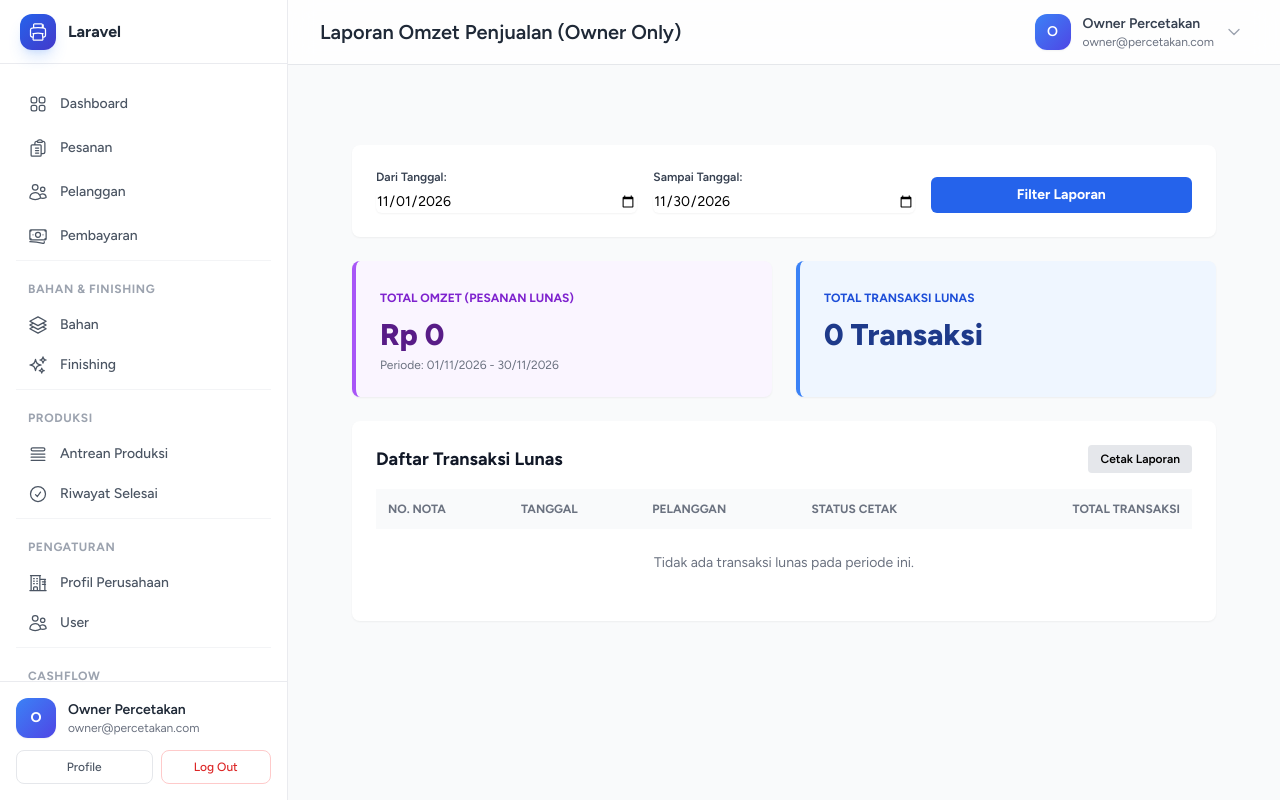
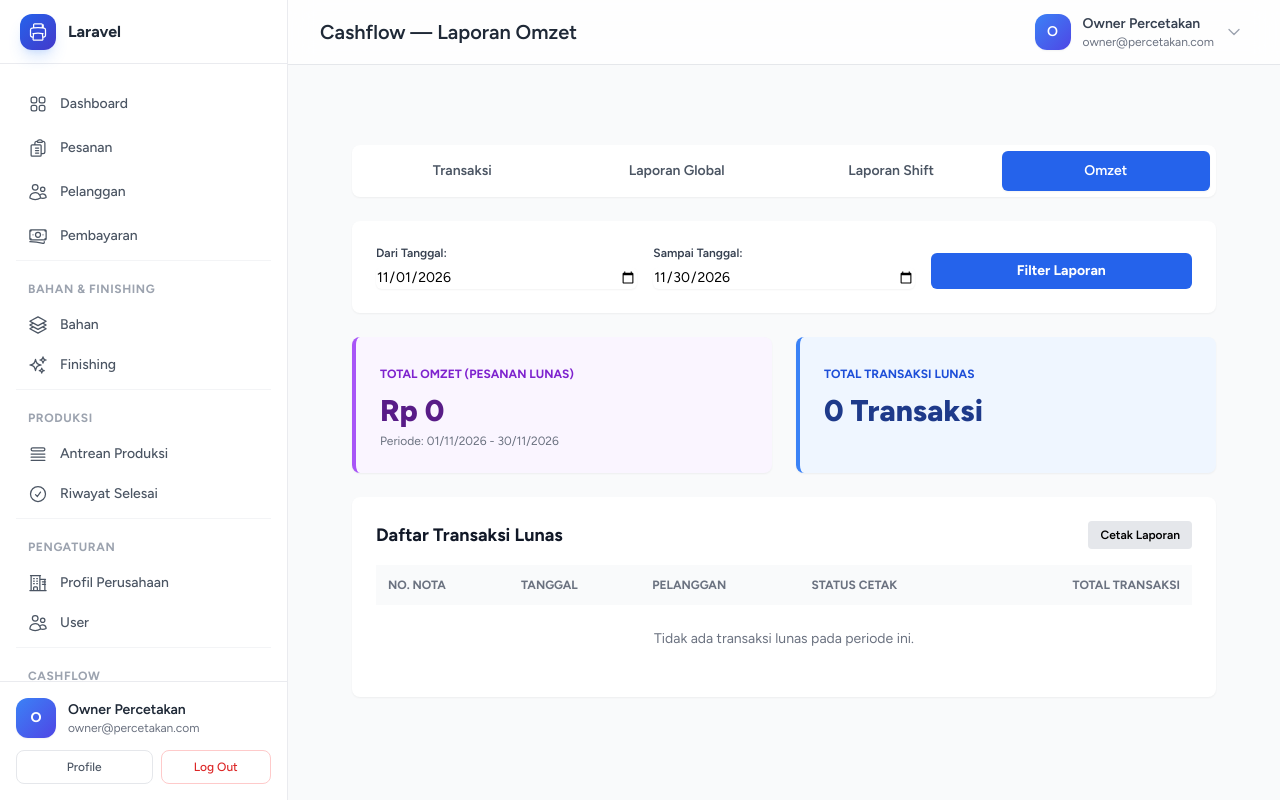
Before and after one commit to firmansya63/percetakan, a Laravel app: page /laporan/omzet in a window 1280 px wide. Run offline with Laravel 12, Linux system fonts and the light colour scheme; a user stored in the database is signed in; data comes from the database, SQL or seed files in the repository; data that the repository does not hold is empty; parts of the project's set-up code (start-up, migrations or seed data) failed here and were passed over; some libraries are stand-ins or nearby versions.

Commit message:
tambahkan tab omzet ke menu cashflow

```diff
--- a/resources/views/cashflow/_tabs.blade.php
+++ b/resources/views/cashflow/_tabs.blade.php
@@ -15,6 +15,11 @@
             'route' => 'laporan.shift',
             'active' => request()->routeIs('laporan.shift'),
         ],
+        'omzet' => [
+            'label' => 'Omzet',
+            'route' => 'laporan.omzet',
+            'active' => request()->routeIs('laporan.omzet'),
+        ],
     ];
 @endphp
 
--- a/resources/views/laporan/omzet.blade.php
+++ b/resources/views/laporan/omzet.blade.php
@@ -1,12 +1,14 @@
 <x-app-layout>
     <x-slot name="header">
         <h2 class="font-semibold text-xl text-gray-800 dark:text-gray-200 leading-tight">
-            Laporan Omzet Penjualan (Owner Only)
+            Cashflow — Laporan Omzet
         </h2>
     </x-slot>
 
     <div class="py-6 sm:py-12">
         <div class="max-w-7xl mx-auto px-4 sm:px-6 lg:px-8 space-y-6">
+            @include('cashflow._tabs')
+
             <!-- Filter Tanggal -->
             <div class="bg-white dark:bg-gray-800 p-6 rounded-lg shadow-sm">
                 <form method="GET" action="{{ route('laporan.omzet') }}" class="grid grid-cols-1 md:grid-cols-3 gap-4 items-end">
--- a/resources/views/layouts/navigation.blade.php
+++ b/resources/views/layouts/navigation.blade.php
@@ -134,7 +134,7 @@
         @can('view_cashflow')
         <div class="pt-5 mt-5 border-t border-gray-100 dark:border-gray-700/50">
             <p class="{{ $sectionTitle }}">Cashflow</p>
-            <a href="{{ route('cashflow.index') }}" @click="sidebarOpen = false" class="{{ $linkBase }} {{ request()->routeIs('cashflow.*', 'laporan.keuangan', 'laporan.shift') ? $linkActive : $linkInactive }}">
+            <a href="{{ route('cashflow.index') }}" @click="sidebarOpen = false" class="{{ $linkBase }} {{ request()->routeIs('cashflow.*', 'laporan.keuangan', 'laporan.shift', 'laporan.omzet') ? $linkActive : $linkInactive }}">
                 <svg class="w-5 h-5 shrink-0" fill="none" stroke="currentColor" stroke-width="1.5" viewBox="0 0 24 24">
                     <path stroke-linecap="round" stroke-linejoin="round" d="M12 6v12m-3-2.818l.879.659c1.171.879 3.07.879 4.242 0 1.172-.879 1.172-2.303 0-3.182C13.536 12.219 12.768 12 12 12c-.725 0-1.45-.22-2.003-.659-1.106-.879-1.106-2.303 0-3.182s2.9-.879 4.006 0l.415.33M21 12a9 9 0 11-18 0 9 9 0 0118 0z" />
                 </svg>
```
